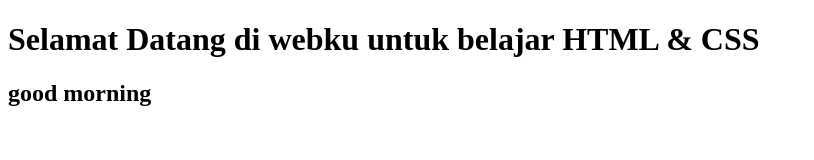
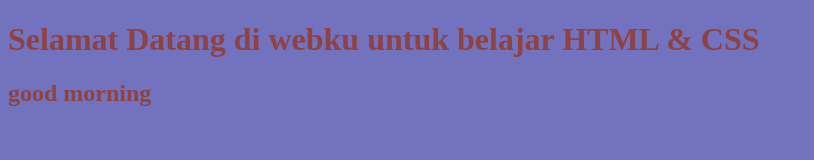
Before and after one commit to strawwtall/latihan01, a plain HTML site: page index.html in a window 1280 px wide. Shown: the whole page, without its empty margins (0-814 px from the left). Drawn offline with Linux system fonts and the light colour scheme.

Commit message:
ganti warna teks & background

```diff
--- a/index.html
+++ b/index.html
@@ -4,6 +4,13 @@
     <meta charset="UTF-8">
     <meta name="viewport" content="width=device-width, initial-scale=1.0">
     <title>Sraww - CSS</title>
+
+    <style>
+        body {
+            color: rgb(143, 66, 66);
+            background-color: rgb(114, 114, 190);
+        }
+    </style>
 </head>
 <body>
     <h1>Selamat Datang di webku untuk belajar HTML & CSS</h1>
```
